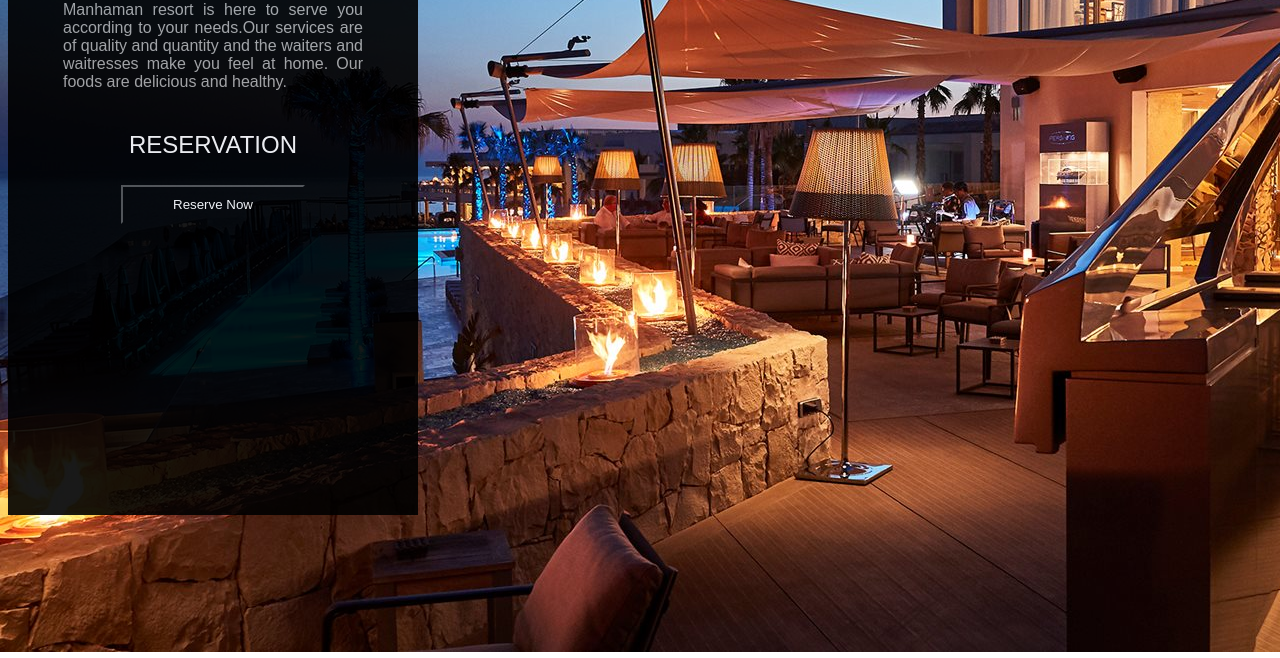
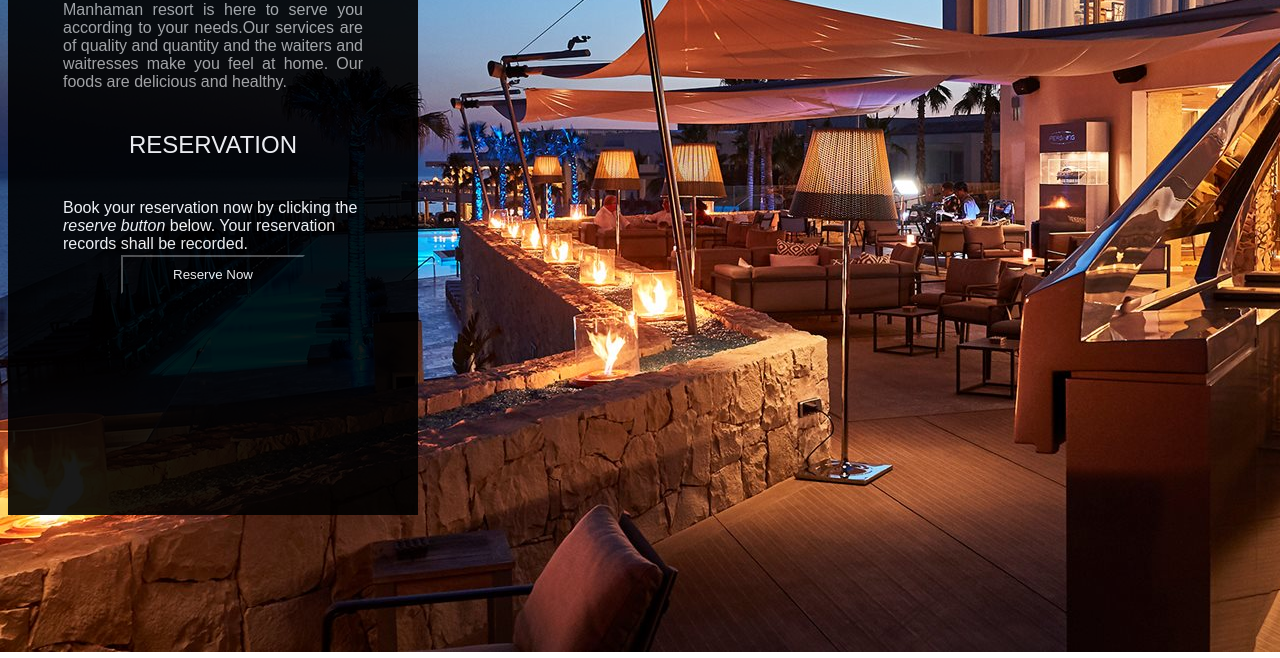
Before and after one commit to praise-laurine/resort, a plain HTML site: page index.html in a window 1280 px wide. Shown: the part 142-800 px from the top of the page. Drawn offline with Linux system fonts and the light colour scheme.

Commit message:
add a paragraph

```diff
--- a/index.html
+++ b/index.html
@@ -19,7 +19,7 @@
         <h1>Welcome!</h1>
         <h4>Manhaman resort is here to serve you according to your needs.Our services are of quality and quantity and the waiters and waitresses make you feel at home. Our foods are delicious and healthy.</h4>
         <h2>Reservation</h2>
-        <p></p>
+        <p>Book your reservation now by clicking the <em>reserve button</em> below. Your reservation records shall be recorded.</p>
         <div class="text">
             <form action="" method="POST">
                 <input type="button" value="Reserve Now">
```
